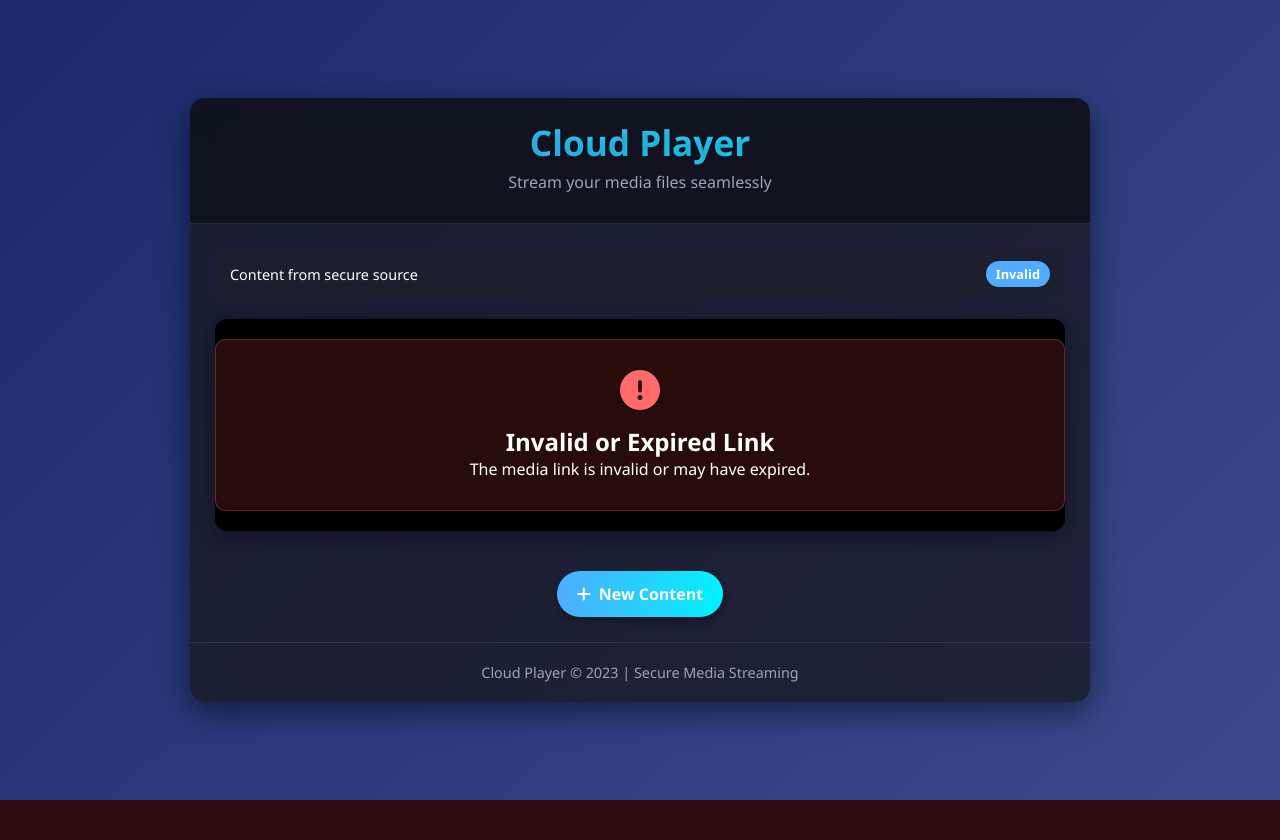
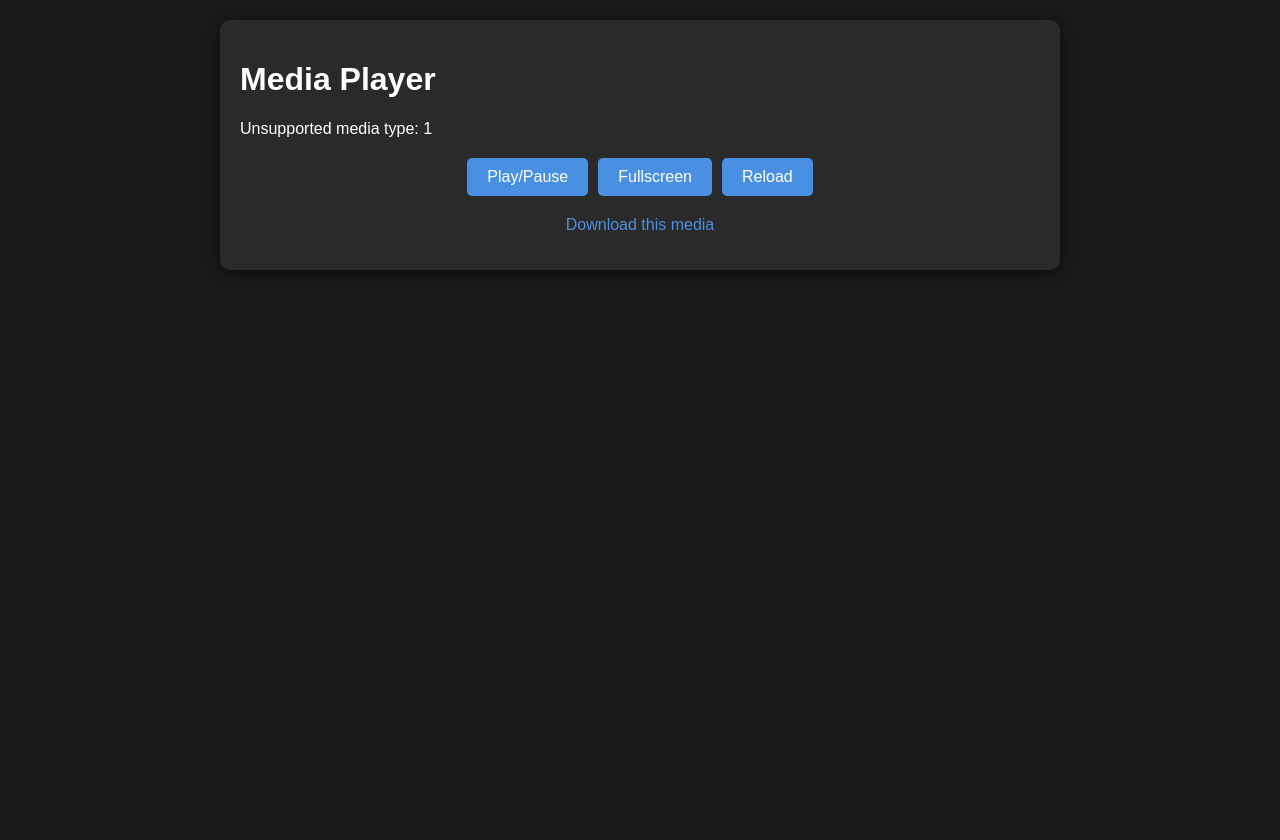
Before and after one commit to Mraprguild8133/Storagebot, a Flask app: page /player/1/1 in a window 1280 px wide. Before the commit the page ends 800 px from the top, so only its background shows below. Run offline with Flask 3, Linux system fonts and the light colour scheme; parts of the project's set-up code (start-up, migrations or seed data) failed here and were passed over.

Commit message:
Update player.html

```diff
--- a/templates/player.html
+++ b/templates/player.html
@@ -3,326 +3,126 @@
 <head>
     <meta charset="UTF-8">
     <meta name="viewport" content="width=device-width, initial-scale=1.0">
-  <title>Cloud Player</title>
-  <link rel="stylesheet" href="https://cdnjs.cloudflare.com/ajax/libs/font-awesome/6.4.0/css/all.min.css">
+    <title>Media Player - Wasabi Storage</title>
     <style>
-    * {
-      box-sizing: border-box;
+        body {
+            font-family: Arial, sans-serif;
             margin: 0;
-      padding: 0;
-    }
-
-    body {
-      background: linear-gradient(135deg, #1a2a6c, #2a3a7c, #3a4a8c);
-      color: #fff;
-      font-family: 'Segoe UI', Tahoma, Geneva, Verdana, sans-serif;
+            padding: 20px;
+            background-color: #1a1a1a;
+            color: white;
             display: flex;
             flex-direction: column;
             align-items: center;
-      justify-content: center;
             min-height: 100vh;
+        }
+        .player-container {
+            width: 100%;
+            max-width: 800px;
+            background-color: #2a2a2a;
+            border-radius: 10px;
             padding: 20px;
+            box-shadow: 0 4px 20px rgba(0, 0, 0, 0.5);
         }
-
-    .container {
+        .media-element {
             width: 100%;
-      max-width: 900px;
-      background: rgba(25, 25, 35, 0.8);
-      border-radius: 15px;
-      box-shadow: 0 10px 30px rgba(0, 0, 0, 0.5);
-      overflow: hidden;
-      backdrop-filter: blur(10px);
+            border-radius: 8px;
+            margin-bottom: 20px;
         }
-
-    header {
-      padding: 20px;
-      text-align: center;
-      background: rgba(15, 15, 25, 0.7);
-      border-bottom: 1px solid rgba(255, 255, 255, 0.1);
-    }
-
-    h1 {
-      font-size: 2.2rem;
-      margin-bottom: 5px;
-      background: linear-gradient(to right, #4facfe, #00f2fe);
-      -webkit-background-clip: text;
-      -webkit-text-fill-color: transparent;
-      text-shadow: 0 2px 5px rgba(0, 0, 0, 0.2);
-    }
-
-    .subtitle {
-      color: #a0a0c0;
-      font-size: 1rem;
-      margin-bottom: 10px;
-    }
-
-    .player-container {
-      padding: 25px;
-      display: flex;
-      flex-direction: column;
-      align-items: center;
-    }
-
-    .media-display {
-      width: 100%;
-      max-width: 100%;
-      margin-bottom: 25px;
-      border-radius: 12px;
-      overflow: hidden;
-      box-shadow: 0 5px 20px rgba(0, 0, 0, 0.4);
-      background: #000;
-      position: relative;
-    }
-
-    video, audio, img {
-      width: 100%;
-      display: block;
+        video {
+            height: auto;
             max-height: 70vh;
         }
-
-    .custom-audio-player {
-      width: 100%;
-      padding: 15px;
-      background: #1a1a2a;
-      border-radius: 10px;
+        img {
+            max-width: 100%;
+            max-height: 80vh;
         }
-
-    .media-info {
-      padding: 12px 15px;
-      background: rgba(30, 30, 45, 0.7);
-      border-radius: 8px;
-      margin-bottom: 20px;
-      width: 100%;
-      font-size: 0.9rem;
-      display: flex;
-      justify-content: space-between;
-      align-items: center;
-    }
-
-    .media-type {
-      background: #4facfe;
-      padding: 4px 10px;
-      border-radius: 20px;
-      font-size: 0.8rem;
-      font-weight: bold;
-    }
-
         .controls {
             display: flex;
-      gap: 12px;
-      margin-top: 15px;
-      flex-wrap: wrap;
             justify-content: center;
+            gap: 10px;
+            margin-top: 20px;
         }
-
-    .btn {
-      display: flex;
-      align-items: center;
-      gap: 8px;
-      padding: 12px 20px;
-      background: linear-gradient(to right, #4facfe, #00f2fe);
+        button {
+            background-color: #4a90e2;
             color: white;
+            border: none;
+            padding: 10px 20px;
+            border-radius: 5px;
+            cursor: pointer;
+            font-size: 16px;
+        }
+        button:hover {
+            background-color: #357abD;
+        }
+        .download-link {
+            margin-top: 20px;
+            text-align: center;
+        }
+        a {
+            color: #4a90e2;
             text-decoration: none;
-      border-radius: 50px;
-      font-weight: 600;
-      transition: all 0.3s ease;
-      box-shadow: 0 4px 10px rgba(0, 0, 0, 0.3);
         }
-
-    .btn:hover {
-      transform: translateY(-2px);
-      box-shadow: 0 6px 15px rgba(0, 0, 0, 0.4);
-      background: linear-gradient(to right, #3a9cec, #00ddee);
-    }
-
-    .btn i {
-      font-size: 1rem;
-    }
-
-    .loading {
-      padding: 40px;
-      text-align: center;
-      color: #a0a0c0;
-    }
-
-    .loading i {
-      font-size: 2rem;
-      margin-bottom: 15px;
-      color: #4facfe;
-    }
-
-    .error {
-      padding: 30px;
-      text-align: center;
-      background: rgba(200, 60, 60, 0.2);
-      border-radius: 10px;
-      margin: 20px 0;
-      border: 1px solid rgba(255, 100, 100, 0.3);
-    }
-
-    .error i {
-      font-size: 2.5rem;
-      margin-bottom: 15px;
-      color: #ff6b6b;
-    }
-
-    footer {
-      text-align: center;
-      padding: 20px;
-      color: #a0a0c0;
-      font-size: 0.9rem;
-      border-top: 1px solid rgba(255, 255, 255, 0.1);
-    }
-
-    @media (max-width: 600px) {
-      .container {
-        border-radius: 10px;
-      }
-
-      h1 {
-        font-size: 1.8rem;
-      }
-
-      .player-container {
-        padding: 15px;
-      }
-
-      .controls {
-        flex-direction: column;
-        width: 100%;
-      }
-
-      .btn {
-        width: 100%;
-        justify-content: center;
-      }
+        a:hover {
+            text-decoration: underline;
         }
     </style>
 </head>
 <body>
-  <div class="container">
-    <header>
-      <h1>Cloud Player</h1>
-      <div class="subtitle">Stream your media files seamlessly</div>
-    </header>
+    <div class="player-container">
+        <h1>Media Player</h1>
 
-    <div class="player-container">
-      <div class="media-info">
-        <div class="media-url">Content from secure source</div>
-        <div class="media-type">Loading...</div>
+        {% if media_type == 'video' %}
+        <video class="media-element" controls autoplay>
+            <source src="{{ media_url }}" type="video/mp4">
+            Your browser does not support the video tag.
+        </video>
+        {% elif media_type == 'audio' %}
+        <audio class="media-element" controls autoplay>
+            <source src="{{ media_url }}" type="audio/mpeg">
+            Your browser does not support the audio element.
+        </audio>
+        {% elif media_type == 'image' %}
+        <img class="media-element" src="{{ media_url }}" alt="Image">
+        {% else %}
+        <p>Unsupported media type: {{ media_type }}</p>
+        {% endif %}
+
+        <div class="controls">
+            <button onclick="togglePlayPause()">Play/Pause</button>
+            <button onclick="toggleFullscreen()">Fullscreen</button>
+            <button onclick="window.location.reload()">Reload</button>
         </div>
 
-      <div id="player" class="media-display">
-        <div class="loading">
-          <i class="fas fa-spinner fa-spin"></i>
-          <p>Loading your media content...</p>
+        <div class="download-link">
+            <p><a href="{{ media_url }}" download>Download this media</a></p>
         </div>
     </div>
 
-      <div class="controls">
-        <a id="openBtn" target="_blank" class="btn">
-          <i class="fas fa-external-link-alt"></i>Open Original
-        </a>
-        <a id="downloadBtn" download class="btn">
-          <i class="fas fa-download"></i>Download
-        </a>
-        <a id="newContentBtn" class="btn">
-          <i class="fas fa-plus"></i>New Content
-        </a>
-      </div>
-    </div>
-
-    <footer>
-      <p>Cloud Player &copy; 2023 | Secure Media Streaming</p>
-    </footer>
-  </div>
-
     <script>
-    function decodeBase64Url(encoded) {
-      try {
-        let pad = encoded.length % 4;
-        if (pad) encoded += "=".repeat(4 - pad);
-        return atob(encoded.replace(/-/g, '+').replace(/_/g, '/'));
-      } catch { return null; }
+        function togglePlayPause() {
+            const media = document.querySelector('video') || document.querySelector('audio');
+            if (media) {
+                if (media.paused) {
+                    media.play();
+                } else {
+                    media.pause();
+                }
+            }
         }
 
-    function displayMedia() {
-      const parts = window.location.pathname.split("/");
-      const type = parts[2];
-      const encoded = parts[3];
-      const url = decodeBase64Url(encoded);
-
-      const playerEl = document.getElementById("player");
-      const mediaTypeEl = document.querySelector(".media-type");
-      const openBtn = document.getElementById("openBtn");
-      const downloadBtn = document.getElementById("downloadBtn");
-
-      if (!url) {
-        playerEl.innerHTML = `
-          <div class="error">
-            <i class="fas fa-exclamation-circle"></i>
-            <h2>Invalid or Expired Link</h2>
-            <p>The media link is invalid or may have expired.</p>
-          </div>
-        `;
-        mediaTypeEl.textContent = "Invalid";
-        openBtn.style.display = "none";
-        downloadBtn.style.display = "none";
-        return;
+        function toggleFullscreen() {
+            const media = document.querySelector('video') || document.querySelector('img');
+            if (media) {
+                if (media.requestFullscreen) {
+                    media.requestFullscreen();
+                } else if (media.webkitRequestFullscreen) {
+                    media.webkitRequestFullscreen();
+                } else if (media.msRequestFullscreen) {
+                    media.msRequestFullscreen();
                 }
-
-      // Set media type badge
-      mediaTypeEl.textContent = type.charAt(0).toUpperCase() + type.slice(1);
-
-      // Set button URLs
-      openBtn.href = url;
-      downloadBtn.href = url;
-
-      // Display the appropriate media player
-      let html = "";
-      if (type === "video") {
-        html = `
-          <video controls autoplay>
-            <source src="${url}" type="video/mp4">
-            Your browser does not support the video tag.
-          </video>
-        `;
-      } else if (type === "audio") {
-        html = `
-          <div class="custom-audio-player">
-            <audio controls autoplay>
-              <source src="${url}" type="audio/mpeg">
-              Your browser does not support the audio element.
-            </audio>
-          </div>
-        `;
-      } else if (type === "image") {
-        html = `<img src="${url}" alt="Cloud Image">`;
-      } else {
-        html = `
-          <div class="error">
-            <i class="fas fa-times-circle"></i>
-            <h2>Unsupported Media Type</h2>
-            <p>Type: ${type} is not supported.</p>
-          </div>
-        `;
             }
-
-      // Add a small delay to simulate loading (for demo purposes)
-      setTimeout(() => {
-        playerEl.innerHTML = html;
-      }, 1000);
         }
-
-    // Initialize the player when page loads
-    document.addEventListener("DOMContentLoaded", displayMedia);
-
-    // Add event listener for the "New Content" button
-    document.getElementById("newContentBtn").addEventListener("click", function() {
-      // For demo purposes, we'll just reload with a sample URL
-      // In a real app, this would open a file selector or similar
-      alert("In a complete implementation, this would allow you to upload or select new content.");
-    });
     </script>
 </body>
 </html>
```
Lines whose indentation alone changed are shown as unchanged.
